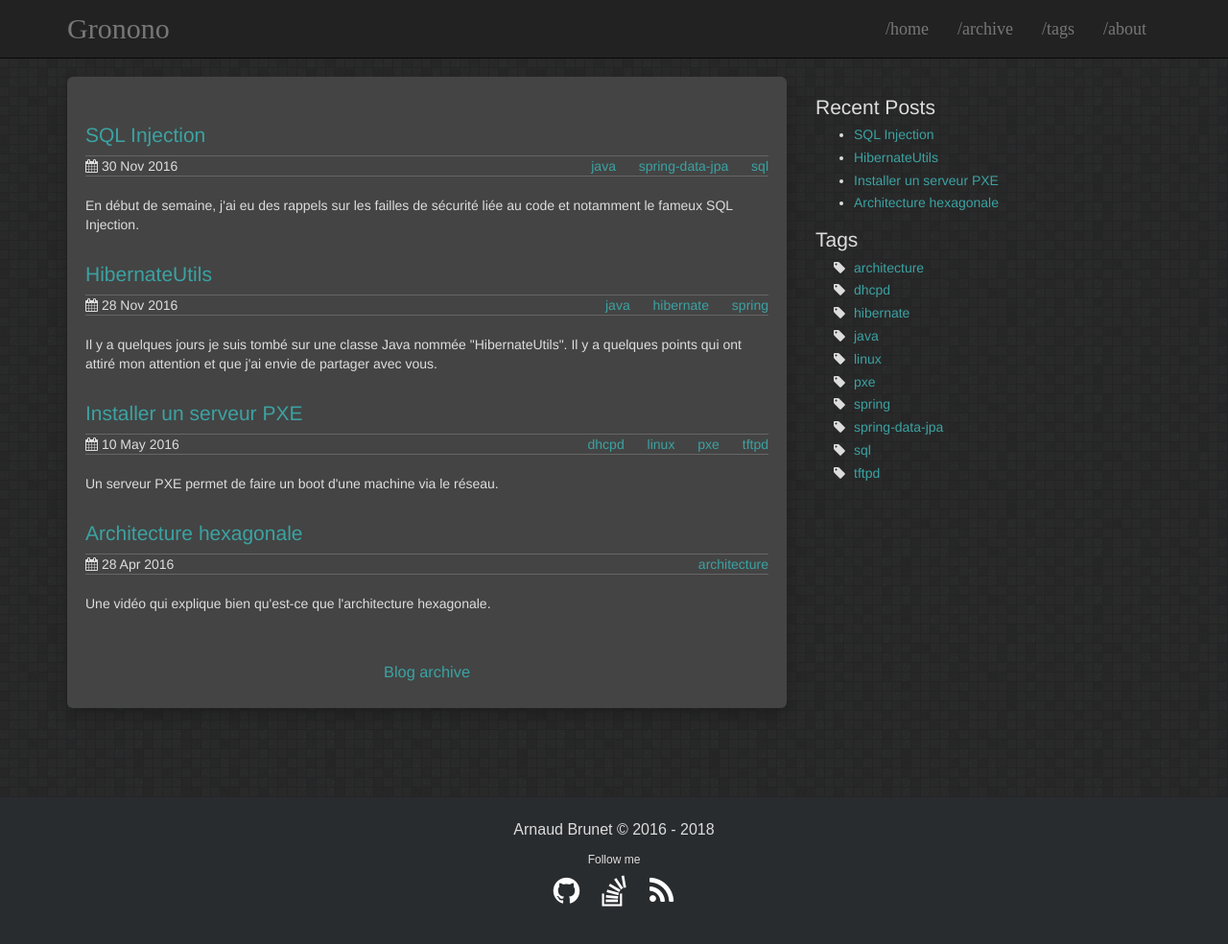
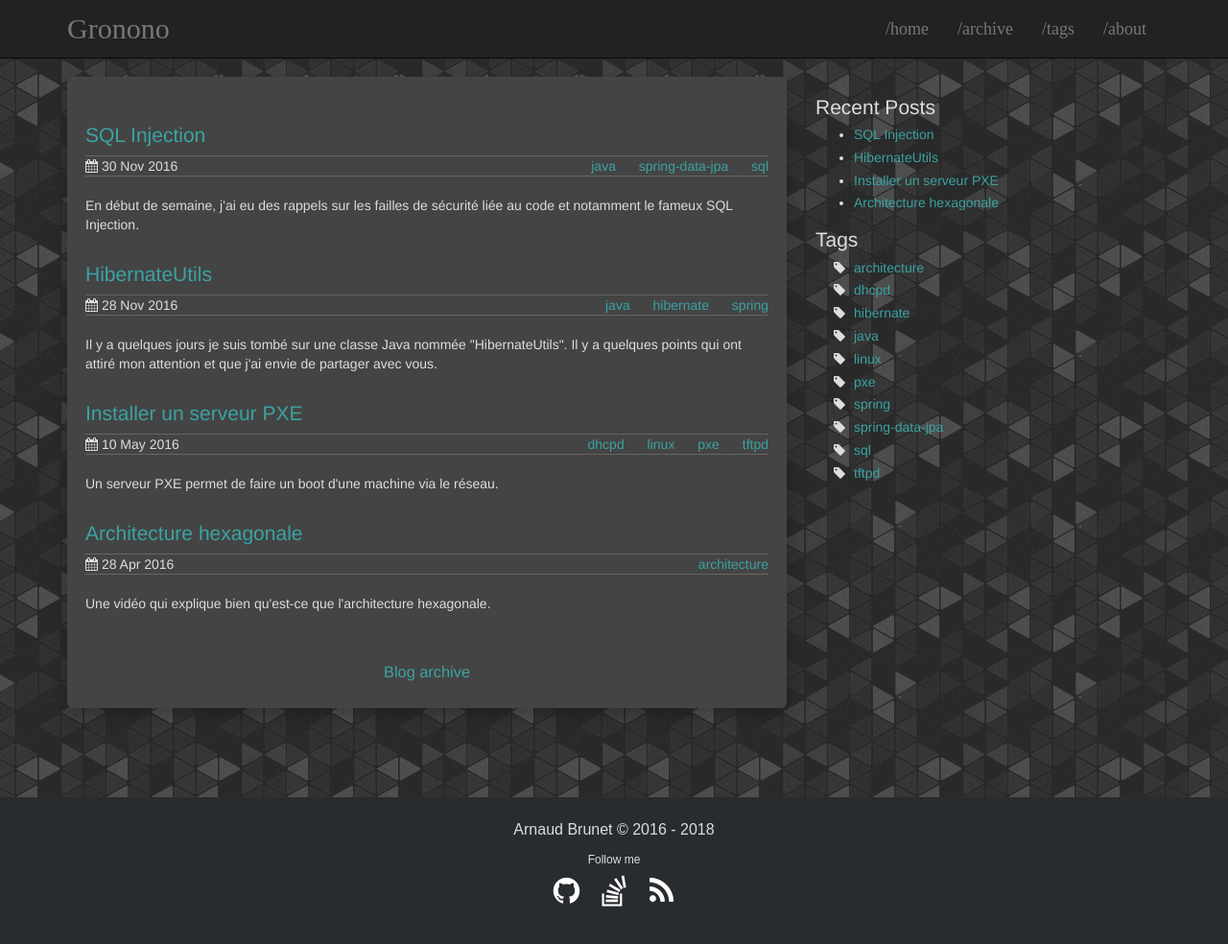
Before and after one commit to gronono/gronono.github.io, a Jekyll site: the page built from index.md, in a window 1280 px wide and 1008 px high. Shown: the top 984 px of the window at 96% size. Built offline with Jekyll 4.4.1, drawn with Linux system fonts in a browser that asks for light colours.

Commit message:
background

```diff
--- a/assets/css/theme.scss
+++ b/assets/css/theme.scss
@@ -31,7 +31,7 @@ $footer-background-color: #292c2f;
 $note-color: #87CEFA;
 $warning-color: #ffff00;
 // use this or pick any from /css/pics/background folder or from transparenttextures.com
-$background-pattern: 'random-grey-variations.png';
+$background-pattern: 'gplay.png';
 
 //********************************************************
 //                  Common styles
```
